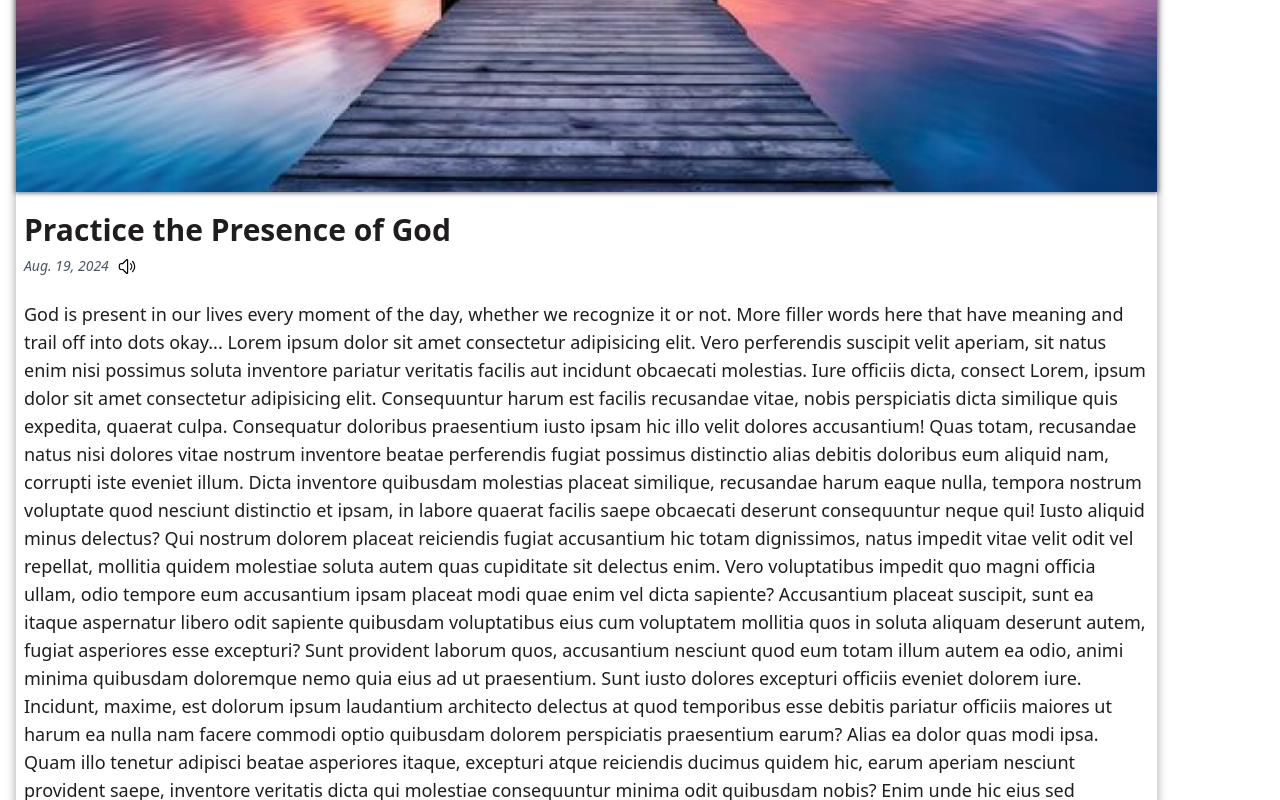
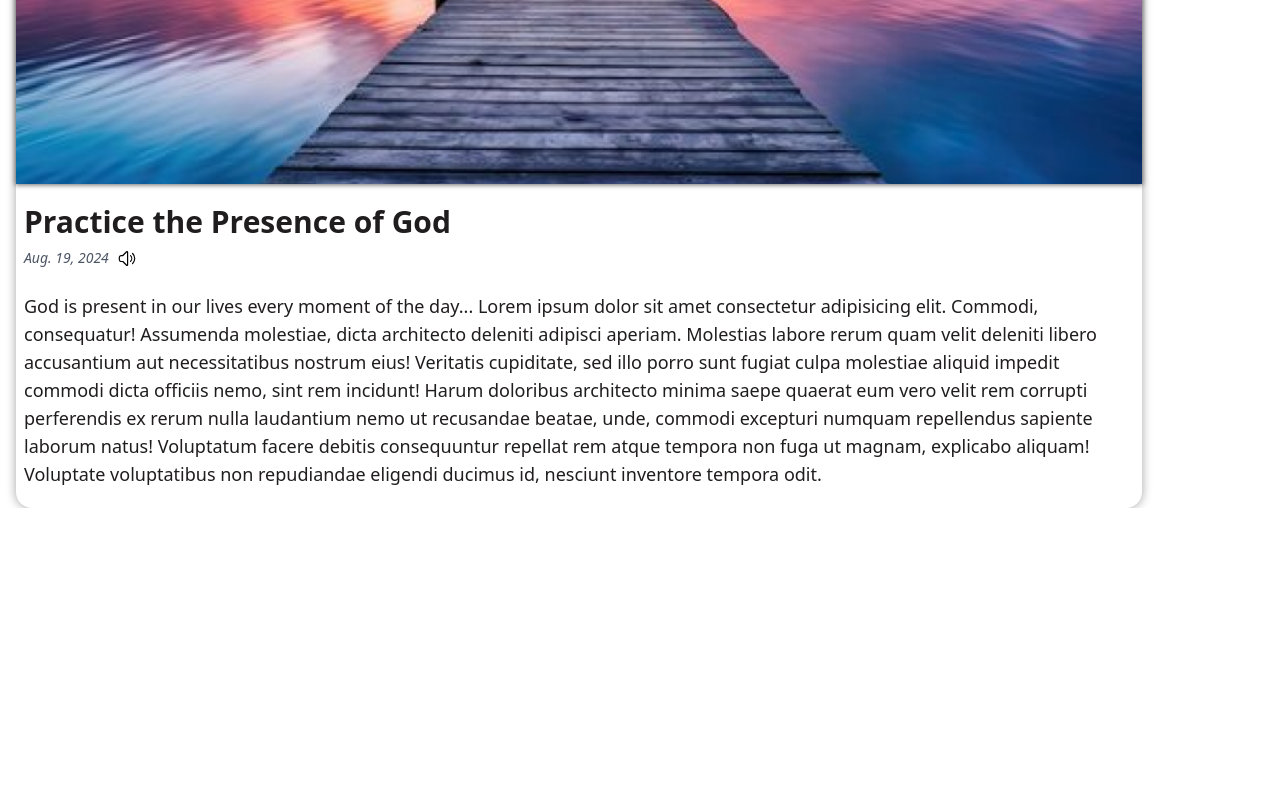
Before and after one commit to MarshallNickolauson/the-international-articles, a React (Vite) app in the folder frontend/: page /article in a window 1280 px wide. Shown: the part 647-1447 px from the top of the page. After the commit the page ends 1155 px from the top, so only its background shows below. Built offline with nearby package versions, Linux system fonts and the light colour scheme.

Commit message:
feature: dual language card logic

```diff
--- a/frontend/src/components/Header.jsx
+++ b/frontend/src/components/Header.jsx
@@ -153,6 +153,10 @@ function Header() {
         }
     }, [selectedPrimaryLanguage, dispatch]);
 
+    useEffect(() => {
+        setSelectedSecondaryLanguage(secondaryLanguage);
+    }, [secondaryLanguage])
+
     return (
         <>
             <nav className="top-0 w-full bg-darkGreen py-3 px-4 flex justify-center">
--- a/frontend/src/screens/ArticleScreen.jsx
+++ b/frontend/src/screens/ArticleScreen.jsx
@@ -8,10 +8,14 @@ import { FaFacebookSquare } from 'react-icons/fa';
 import { FaLinkedin } from 'react-icons/fa';
 import { FaPinterest } from 'react-icons/fa';
 import { HiOutlineSpeakerWave } from 'react-icons/hi2';
-import { useSelector } from 'react-redux';
+import { useDispatch, useSelector } from 'react-redux';
 import { useEffect, useState } from 'react';
+import { IoClose } from 'react-icons/io5';
+import { changeSecondaryLanguage } from '../features/language/languageSlice';
 
 const ArticleScreen = () => {
+    const dispatch = useDispatch();
+
     const socialSize = 45;
     const socialClass =
         'hover:cursor-pointer transform transition-all duration-150 hover:scale-[1.08]';
@@ -52,12 +56,13 @@ const ArticleScreen = () => {
                     <CiShare1 size={25} />
                 </div>
             </div>
-            <div className={`flex w-full space-x-5 mt-4 ${isSecondaryLangVisible ? 'justify-between' : ''}`}>
-                {/* Article Section */}
+
+            <div className='flex w-full space-x-5 mt-4'>
+                {/* Main Language Article */}
                 <div
-                    className={`${
-                        isSecondaryLangVisible ? 'w-1/2' : 'w-11/12'
-                    } card-shadow-static rounded-[16px] transition-all duration-200`}
+                    className={`
+                    ${isSecondaryLangVisible ? 'w-1/2' : 'w-11/12'}
+                    card-shadow-static rounded-[16px]`}
                 >
                     <img
                         src={dock}
@@ -78,182 +83,43 @@ const ArticleScreen = () => {
                             />
                         </div>
                         <h1 className='text-darkExpansion text-lg'>
-                            God is present in our lives every moment of the day,
-                            whether we recognize it or not. More filler words
-                            here that have meaning and trail off into dots
-                            okay... Lorem ipsum dolor sit amet consectetur
-                            adipisicing elit. Vero perferendis suscipit velit
-                            aperiam, sit natus enim nisi possimus soluta
-                            inventore pariatur veritatis facilis aut incidunt
-                            obcaecati molestias. Iure officiis dicta, consect
-                            Lorem, ipsum dolor sit amet consectetur adipisicing
-                            elit. Consequuntur harum est facilis recusandae
-                            vitae, nobis perspiciatis dicta similique quis
-                            expedita, quaerat culpa. Consequatur doloribus
-                            praesentium iusto ipsam hic illo velit dolores
-                            accusantium! Quas totam, recusandae natus nisi
-                            dolores vitae nostrum inventore beatae perferendis
-                            fugiat possimus distinctio alias debitis doloribus
-                            eum aliquid nam, corrupti iste eveniet illum. Dicta
-                            inventore quibusdam molestias placeat similique,
-                            recusandae harum eaque nulla, tempora nostrum
-                            voluptate quod nesciunt distinctio et ipsam, in
-                            labore quaerat facilis saepe obcaecati deserunt
-                            consequuntur neque qui! Iusto aliquid minus
-                            delectus? Qui nostrum dolorem placeat reiciendis
-                            fugiat accusantium hic totam dignissimos, natus
-                            impedit vitae velit odit vel repellat, mollitia
-                            quidem molestiae soluta autem quas cupiditate sit
-                            delectus enim. Vero voluptatibus impedit quo magni
-                            officia ullam, odio tempore eum accusantium ipsam
-                            placeat modi quae enim vel dicta sapiente?
-                            Accusantium placeat suscipit, sunt ea itaque
-                            aspernatur libero odit sapiente quibusdam
-                            voluptatibus eius cum voluptatem mollitia quos in
-                            soluta aliquam deserunt autem, fugiat asperiores
-                            esse excepturi? Sunt provident laborum quos,
-                            accusantium nesciunt quod eum totam illum autem ea
-                            odio, animi minima quibusdam doloremque nemo quia
-                            eius ad ut praesentium. Sunt iusto dolores excepturi
-                            officiis eveniet dolorem iure. Incidunt, maxime, est
-                            dolorum ipsum laudantium architecto delectus at quod
-                            temporibus esse debitis pariatur officiis maiores ut
-                            harum ea nulla nam facere commodi optio quibusdam
-                            dolorem perspiciatis praesentium earum? Alias ea
-                            dolor quas modi ipsa. Quam illo tenetur adipisci
-                            beatae asperiores itaque, excepturi atque reiciendis
-                            ducimus quidem hic, earum aperiam nesciunt provident
-                            saepe, inventore veritatis dicta qui molestiae
-                            consequuntur minima odit quibusdam nobis? Enim unde
-                            hic eius sed commodi, et nihil consectetur quo aut
-                            cumque distinctio quaerat, esse sequi. Dolore
-                            consequuntur laboriosam velit animi eveniet,
-                            provident rem deserunt officiis ea illo ducimus
-                            nihil corrupti magnam cum? Dicta quis iusto soluta
-                            voluptatem delectus labore harum. Sint, architecto
-                            eius accusantium inventore quam consectetur pariatur
-                            excepturi tempore officia libero ut facere ipsum
-                            autem? Officia recusandae id repudiandae iusto hic,
-                            voluptate fugit ratione doloribus nesciunt expedita?
-                            Perferendis tempore sed iusto quae fugiat molestiae
-                            consequuntur? Corporis ducimus quisquam blanditiis
-                            quaerat similique voluptate placeat distinctio
-                            cumque incidunt, asperiores nisi exercitationem
-                            aliquid labore recusandae ab, porro dolor magni quis
-                            eos voluptates fuga, vero omnis! Distinctio
-                            consequuntur exercitationem deserunt at quam
-                            deleniti voluptatibus quaerat laudantium consectetur
-                            maxime dolores labore doloremque sequi rerum
-                            laboriosam rem suscipit temporibus corrupti
-                            blanditiis, excepturi ea a. Reprehenderit tempore
-                            consectetur debitis, minus aut sapiente, sit
-                            praesentium nam amet adipisci rem quod magni ipsum
-                            vel cumque atque. Dignissimos voluptas sequi cumque
-                            voluptate unde itaque voluptatibus rerum aperiam
-                            provident dolorum consectetur similique sunt fugit
-                            fugiat, laudantium id, ipsam maiores. Placeat
-                            recusandae sint, quisquam maiores vitae mollitia
-                            deserunt sequi veniam possimus a quam expedita porro
-                            nostrum quod, debitis repellat. Vero commodi fugit,
-                            illum provident praesentium perspiciatis eius.
-                            Commodi repudiandae nisi nobis quae dignissimos
-                            impedit accusamus cumque iste. Quos optio expedita
-                            est laboriosam voluptates nemo in dolorem assumenda
-                            quis nobis earum quibusdam modi excepturi
-                            reprehenderit qui, similique, quisquam, labore
-                            reiciendis iusto alias eius esse voluptate minus
-                            suscipit! Eaque quaerat tenetur voluptatem dolore
-                            nobis saepe quae exercitationem commodi voluptate
-                            labore ab ad corporis quam iusto perferendis quo,
-                            quos, delectus cum, blanditiis animi. Architecto
-                            ratione autem, magnam omnis earum ducimus recusandae
-                            eius unde, quos natus alias, officiis cumque rem. Id
-                            nesciunt, quisquam distinctio impedit iure error
-                            architecto molestiae consectetur alias possimus
-                            soluta quis explicabo magni totam neque laborum
-                            perferendis, ipsa autem quas? Illum similique
-                            commodi assumenda hic qui iste incidunt quam.
-                            Temporibus rem laborum dicta modi exercitationem
-                            optio ducimus? Inventore reiciendis iure magni odit
-                            blanditiis aliquid nulla enim cumque ipsa sint! Odit
-                            sapiente atque maiores dolorem assumenda ab,
-                            voluptatem esse quaerat molestiae, ducimus alias
-                            voluptatibus nobis quis commodi saepe provident
-                            aperiam harum dolor unde aspernatur error laboriosam
-                            ipsum similique! Quaerat voluptates dolores quia,
-                            maxime suscipit veniam placeat dolorem, ipsum optio
-                            accusantium laborum dignissimos deserunt blanditiis
-                            inventore. Repudiandae illo itaque at dolore
-                            corrupti similique, veritatis pariatur iure commodi
-                            eos atque, nisi voluptas minima illum nam quam,
-                            reprehenderit sint perspiciatis ducimus distinctio
-                            nulla earum deserunt! Saepe repudiandae dignissimos
-                            ipsam vitae temporibus iure labore, similique
-                            deserunt. Temporibus error eius ex exercitationem
-                            vitae debitis non nulla. Quibusdam itaque,
-                            laboriosam, perferendis ab earum recusandae quo
-                            autem error aperiam consectetur mollitia tempore
-                            delectus natus consequatur vel accusantium sint
-                            officia possimus nam debitis dolores. Tempora,
-                            aliquid accusamus repellat quod deleniti eligendi
-                            iusto tenetur qui illum ducimus sint quas. Ullam
-                            iusto ex neque provident ipsam itaque nobis dolores,
-                            sunt molestias laudantium, rem quod dolorem harum
-                            necessitatibus repellendus quaerat similique ducimus
-                            dolor facere reprehenderit nisi expedita consectetur
-                            eius? Illum suscipit repellat iste, explicabo, ullam
-                            earum autem voluptatum nisi quo saepe vitae!
-                            Accusamus, atque dignissimos? Culpa autem quo,
-                            eveniet incidunt nulla adipisci? Porro temporibus
-                            alias minima nobis aliquid recusandae iure, atque
-                            et! Quam nostrum veritatis maxime facilis mollitia
-                            sed dolore, repudiandae iusto expedita, beatae
-                            laborum temporibus illo at, tenetur cumque possimus
-                            amet harum exercitationem architecto? Architecto
-                            quod magnam culpa unde facilis! Ipsum harum,
-                            adipisci quod soluta aliquam sint distinctio numquam
-                            ab ex eaque accusamus fuga laborum sunt? Nemo quas
-                            sequi quia, numquam explicabo suscipit molestiae
-                            vitae. Cum corporis vel possimus debitis error ut
-                            quae veniam incidunt numquam, dolore unde ducimus
-                            molestias amet facilis excepturi, dignissimos
-                            voluptatibus dicta exercitationem repellat. Officia
-                            minima dicta, officiis minus consequatur tempore
-                            modi labore! Reiciendis voluptatum quae odit vero.
-                            Laboriosam natus, esse aperiam, voluptatum labore
-                            necessitatibus dolores eaque blanditiis cum unde
-                            corrupti dolor! Tenetur illum rerum dignissimos,
-                            numquam architecto consequatur corporis quo quaerat?
-                            Consequuntur a quibusdam laborum neque accusamus
-                            corporis inventore odit dolorum vero, nisi sapiente
-                            mollitia quisquam molestias magnam dolores eaque
-                            exercitationem dignissimos, facilis veritatis!
-                            Obcaecati adipisci quos at provident aut ipsam, nisi
-                            ab voluptatibus aliquam exercitationem sint in
-                            sapiente eum dolore repudiandae corrupti dolores
-                            placeat veniam blanditiis magni quod praesentium
-                            rerum perferendis impedit? Atque ex architecto,
-                            similique soluta distinctio est at fugiat velit
-                            commodi magni fuga consectetur? Quis quaerat
-                            eligendi corrupti distinctio officiis dicta laborum
-                            maiores! Possimus in neque magnam molestias placeat
-                            ullam praesentium amet repellendus expedita eos
-                            aperiam repellat nulla veniam unde, voluptate
-                            nesciunt pariatur explicabo, odio cumque ea eius
-                            laudantium fugit non natus. Adipisci, nisi tempora
-                            doloremque quasi illum amet quas?
+                            God is present in our lives every moment of the
+                            day... Lorem ipsum dolor sit amet consectetur
+                            adipisicing elit. Commodi, consequatur! Assumenda
+                            molestiae, dicta architecto deleniti adipisci
+                            aperiam. Molestias labore rerum quam velit deleniti
+                            libero accusantium aut necessitatibus nostrum eius!
+                            Veritatis cupiditate, sed illo porro sunt fugiat
+                            culpa molestiae aliquid impedit commodi dicta
+                            officiis nemo, sint rem incidunt! Harum doloribus
+                            architecto minima saepe quaerat eum vero velit rem
+                            corrupti perferendis ex rerum nulla laudantium nemo
+                            ut recusandae beatae, unde, commodi excepturi
+                            numquam repellendus sapiente laborum natus!
+                            Voluptatum facere debitis consequuntur repellat rem
+                            atque tempora non fuga ut magnam, explicabo aliquam!
+                            Voluptate voluptatibus non repudiandae eligendi
+                            ducimus id, nesciunt inventore tempora odit.
                         </h1>
                     </div>
                 </div>
 
-                {/* Connect Card */}
-                <div className={`card-shadow-static rounded-[16px] p-1 ${isSecondaryLangVisible ? 'h-[80px] w-[400px]' : 'h-[400px] w-[7%]'}`}>
-                    {!isSecondaryLangVisible && (
-                        <h2 className='text-darkExpansion text-xl font-bold text-center'>
-                            Connect
-                        </h2>
-                    )}
-                    <p className={`flex ${isSecondaryLangVisible ? 'flex-row space-x-4' : 'flex-col space-y-3'} text-darkExpansion mt-4 items-center justify-center mx-auto`}>
+                {/* Right Section */}
+                <div
+                    className={`${
+                        isSecondaryLangVisible ? 'w-1/2' : 'w-1/12'
+                    } flex flex-col items-end space-y-[320px]`}
+                >
+                    {/* Connect Section */}
+                    <div
+                        className={`
+                        ${
+                            isSecondaryLangVisible
+                                ? 'flex-row h-[80px] w-[400px] space-x-4'
+                                : 'flex-col w-[100px] h-[400px] space-y-4'
+                        }
+                        card-shadow-static rounded-[16px] p-1 flex flex-row justify-center items-center`}
+                    >
                         <FaSquareXTwitter
                             size={socialSize}
                             className={socialClass}
@@ -272,7 +138,58 @@ const ArticleScreen = () => {
                             size={socialSize}
                             className={socialClass}
                         />
-                    </p>
+                    </div>
+
+                    {/* Secondary Language Article */}
+                    {isSecondaryLangVisible && (
+                        <div className='w-full card-shadow-static rounded-[16px] relative'>
+                            <div className='absolute top-4 right-5 translate-x-2 -translate-y-2 text-2xl'>
+                                <IoClose
+                                    size={30}
+                                    className='hover:cursor-pointer'
+                                    onClick={() => {
+                                        dispatch(changeSecondaryLanguage('Dual Language'));
+                                    }}
+                                />
+                            </div>
+                            <div className='py-3 px-2'>
+                                <h1 className='text-darkExpansion text-3xl font-bold mb-2'>
+                                    Practice the Presence of God
+                                </h1>
+                                <div className='flex space-x-2'>
+                                    <h1 className='text-gray-600 text-sm italic mb-6'>
+                                        Aug. 19, 2024
+                                    </h1>
+                                    <HiOutlineSpeakerWave
+                                        size={20}
+                                        className='pt-[1px] hover:cursor-pointer'
+                                    />
+                                </div>
+                                <h1 className='text-darkExpansion text-lg'>
+                                    Dios está presente en nuestras vidas en cada
+                                    momento del día... Lorem ipsum dolor sit,
+                                    amet consectetur adipisicing elit. Beatae,
+                                    praesentium omnis? Aliquam rerum in
+                                    inventore quod vero perferendis doloremque
+                                    nihil autem laboriosam fuga corporis odit
+                                    accusamus magnam, aspernatur at. Provident
+                                    doloremque, nemo omnis ut esse minima
+                                    voluptates hic praesentium, deleniti ea, et
+                                    atque neque enim impedit inventore suscipit
+                                    autem officia laudantium ullam. Totam omnis,
+                                    id vitae a fugit exercitationem explicabo
+                                    ipsam veritatis aperiam tenetur enim
+                                    expedita modi quam quaerat quia blanditiis
+                                    veniam! Tempore ipsam doloremque ex
+                                    recusandae illum consequatur officia.
+                                    Laudantium non doloremque totam accusamus
+                                    quisquam iusto deleniti. Neque repellat
+                                    nobis accusamus eum rem eligendi non
+                                    molestias possimus reiciendis inventore.
+                                </h1>
+                            </div>
+                        </div>
+                    )}
                 </div>
             </div>
         </div>
```
